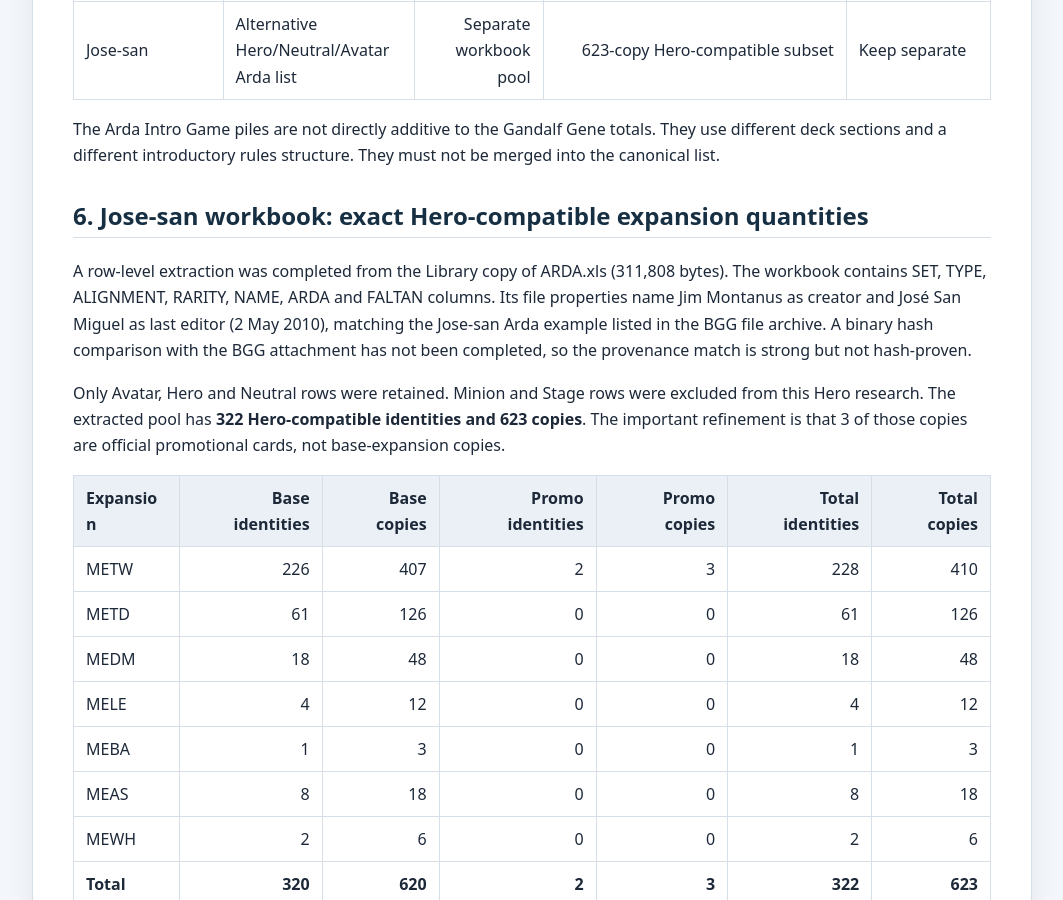
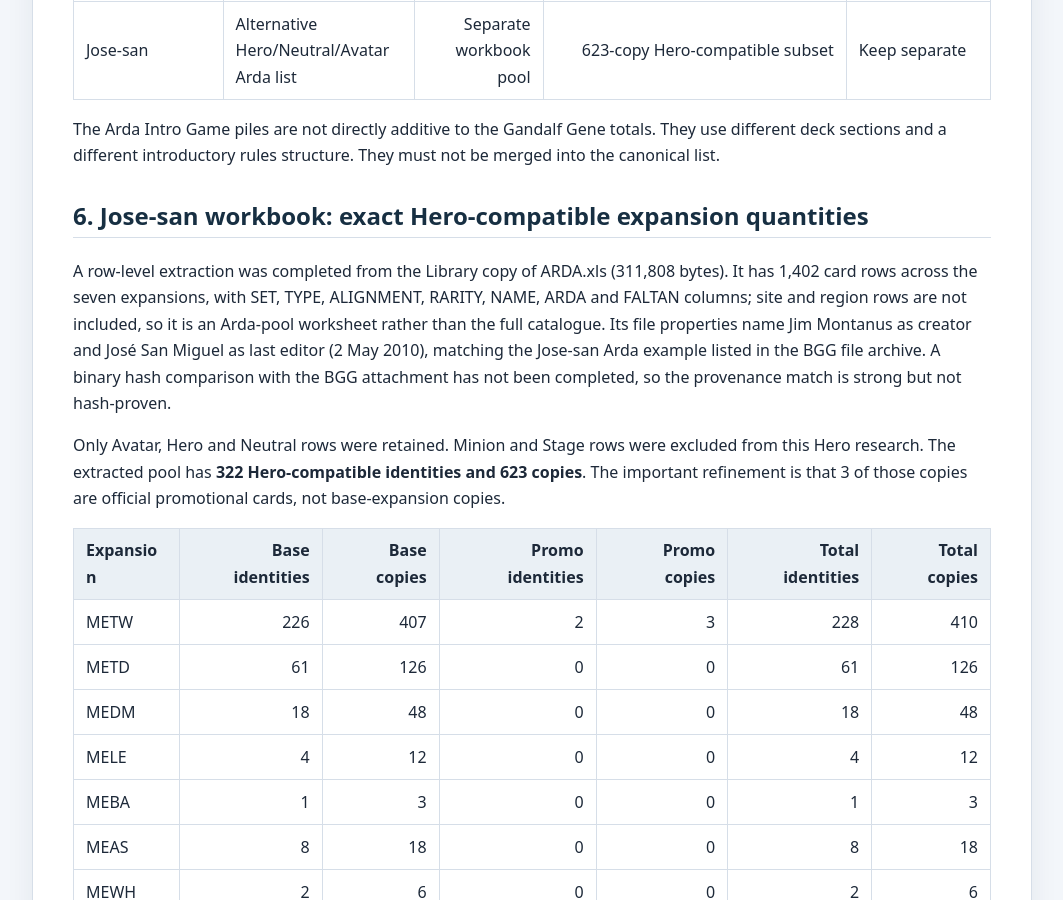
Before and after one commit to JamSpot/meccg-arda-master-database, a Jekyll site: the page built from docs/research-watch-2026-11-03.md, in a window 1280 px wide and 900 px high, scrolled down 5649 px. Shown: the whole window, without its empty margins (108-1171 px from the left). Built offline with Jekyll 4.4.1, drawn with Linux system fonts in a browser that asks for light colours.

Commit message:
Clarify scope of extracted Jose-san Arda worksheet

```diff
--- a/docs/research-watch-2026-11-03.md
+++ b/docs/research-watch-2026-11-03.md
@@ -149,7 +149,7 @@ The Arda Intro Game piles are not directly additive to the Gandalf Gene totals.
 
 ## 6. Jose-san workbook: exact Hero-compatible expansion quantities
 
-A row-level extraction was completed from the Library copy of ARDA.xls (311,808 bytes). The workbook contains SET, TYPE, ALIGNMENT, RARITY, NAME, ARDA and FALTAN columns. Its file properties name Jim Montanus as creator and José San Miguel as last editor (2 May 2010), matching the Jose-san Arda example listed in the BGG file archive. A binary hash comparison with the BGG attachment has not been completed, so the provenance match is strong but not hash-proven.
+A row-level extraction was completed from the Library copy of ARDA.xls (311,808 bytes). It has 1,402 card rows across the seven expansions, with SET, TYPE, ALIGNMENT, RARITY, NAME, ARDA and FALTAN columns; site and region rows are not included, so it is an Arda-pool worksheet rather than the full catalogue. Its file properties name Jim Montanus as creator and José San Miguel as last editor (2 May 2010), matching the Jose-san Arda example listed in the BGG file archive. A binary hash comparison with the BGG attachment has not been completed, so the provenance match is strong but not hash-proven.
 
 Only Avatar, Hero and Neutral rows were retained. Minion and Stage rows were excluded from this Hero research. The extracted pool has **322 Hero-compatible identities and 623 copies**. The important refinement is that 3 of those copies are official promotional cards, not base-expansion copies.
 
```
